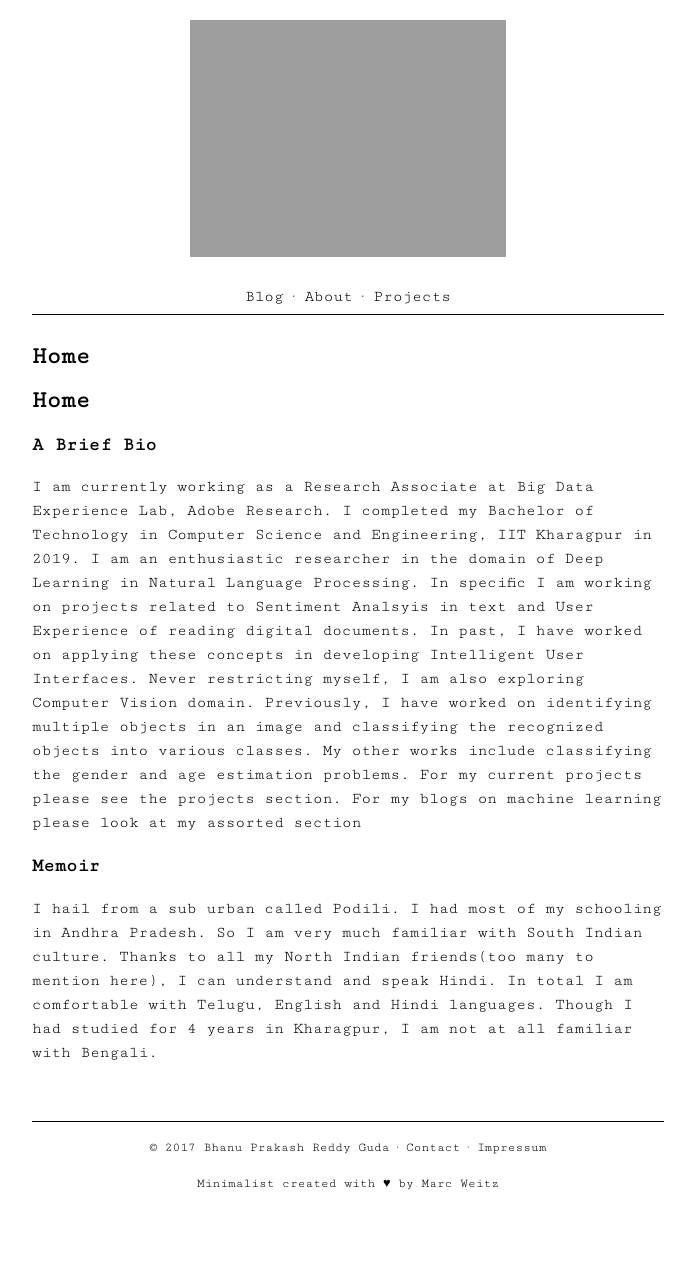
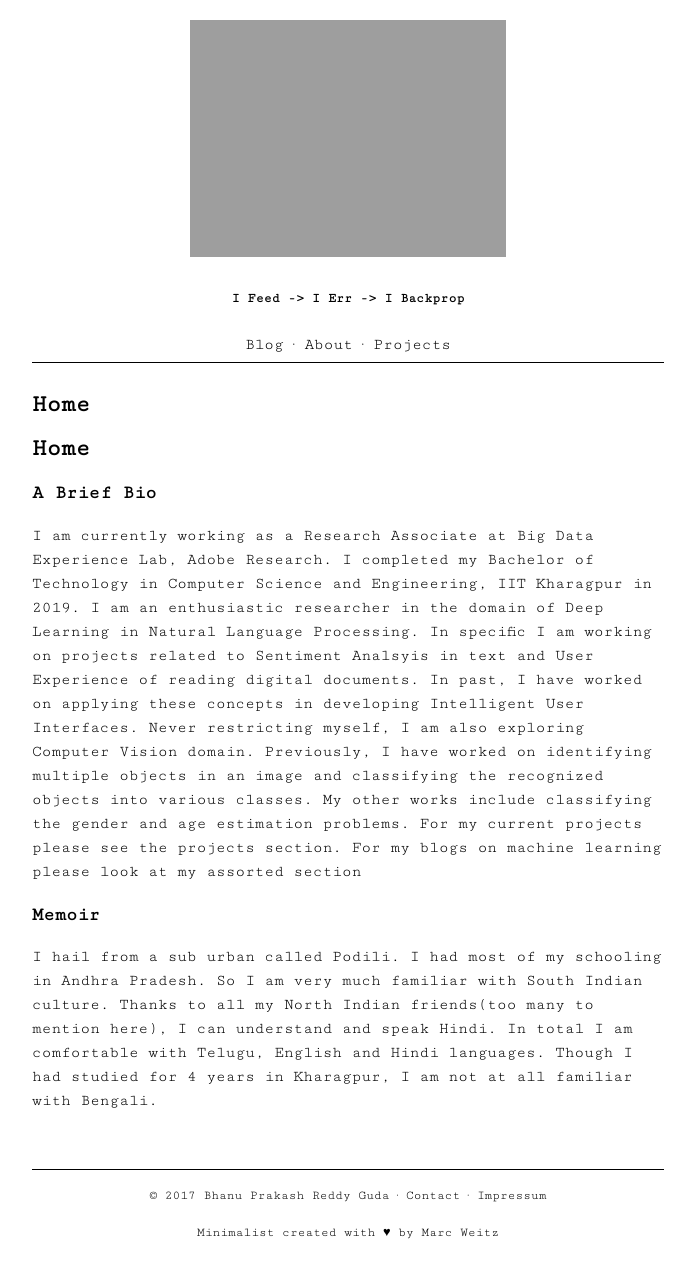
Before and after one commit to bhanu77prakash/bhanu77prakash.github.io, a Jekyll site: the page built from index.md, in a window 1280 px wide. Shown: the whole page, without its empty margins (292-984 px from the left). Built offline with Jekyll 4.4.1, drawn with Linux system fonts in a browser that asks for light colours; our own code applies the rules of GitHub Pages for plain Markdown files; before the commit the page ends 1228 px from its top, so only the background shows below that.

Commit message:
Updated site

```diff
--- a/_includes/logo.html
+++ b/_includes/logo.html
@@ -1,5 +1,9 @@
 <div id="logo">
   <a href="{{site.url}}{{site.baseurl}}/">
     <img src="{{site.url}}{{site.baseurl}}/assets/images/logo.jpg" alt="Logo"></img>
+    <h5 >
+      <!-- align="right" style="position: absolute;right: 35px;top: 200px;" -->
+      I Feed -> I Err -> I Backprop
+    </h5>
   </a>
 </div>
```
